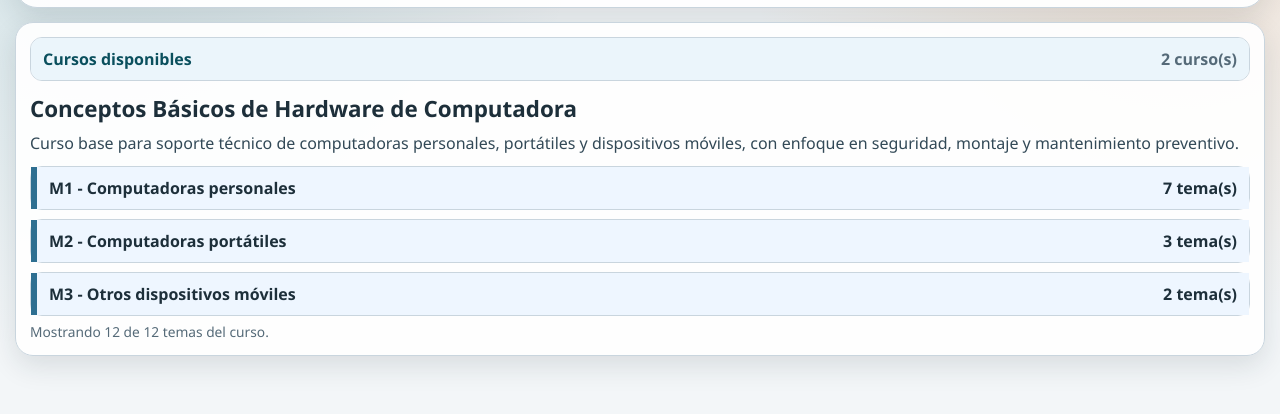
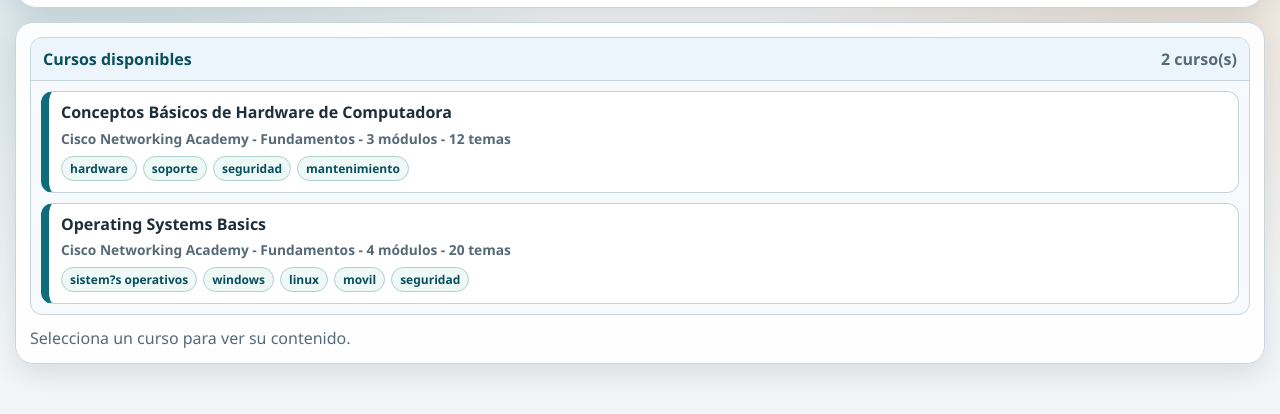
Before and after one commit to SergioVargas0322/SergioVargas0322.github.io, a plain HTML site: page index.html in a window 1280 px wide. Shown: the part 206-620 px from the top of the page. Drawn offline with Linux system fonts and the light colour scheme.

Commit message:
feat: iniciar catalogo sin curso activo y con lista desplegada

```diff
--- a/assets/js/app.js
+++ b/assets/js/app.js
@@ -22,7 +22,7 @@
 
   const state = {
     query: "",
-    activeCourseId: data.courses[0] ? data.courses[0].id : null,
+    activeCourseId: null,
     pendingJump: null,
     highlightTimer: null
   };
@@ -112,8 +112,8 @@
 
   function render() {
     const filtered = getFilteredCourses();
-    if (!filtered.some((course) => course.id === state.activeCourseId)) {
-      state.activeCourseId = filtered[0] ? filtered[0].id : null;
+    if (state.activeCourseId && !filtered.some((course) => course.id === state.activeCourseId)) {
+      state.activeCourseId = null;
     }
 
     renderCourseCards(filtered);
--- a/index.html
+++ b/index.html
@@ -29,7 +29,7 @@
 
   <main id="mainContent" class="layout">
     <section class="panel details-panel" aria-label="Detalle del curso seleccionado">
-      <details id="coursePicker" class="course-picker">
+      <details id="coursePicker" class="course-picker" open>
         <summary>
           <span>Cursos disponibles</span>
           <span id="resultMeta" aria-live="polite"></span>
```
